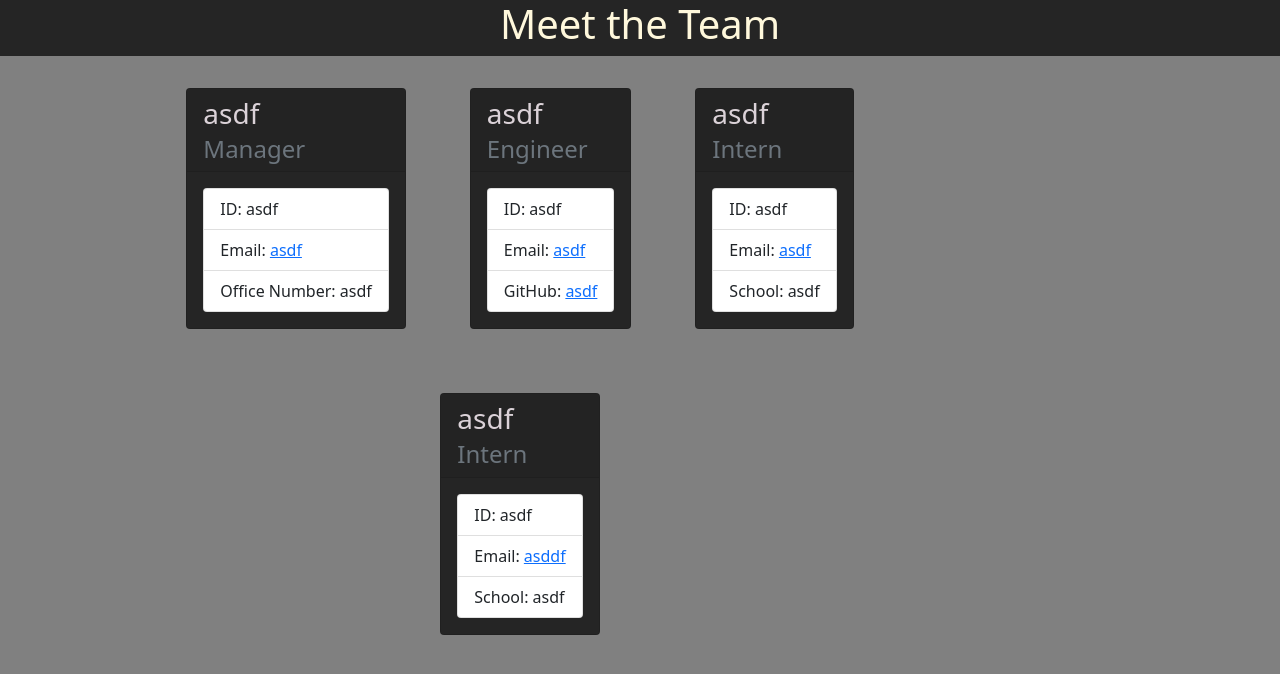
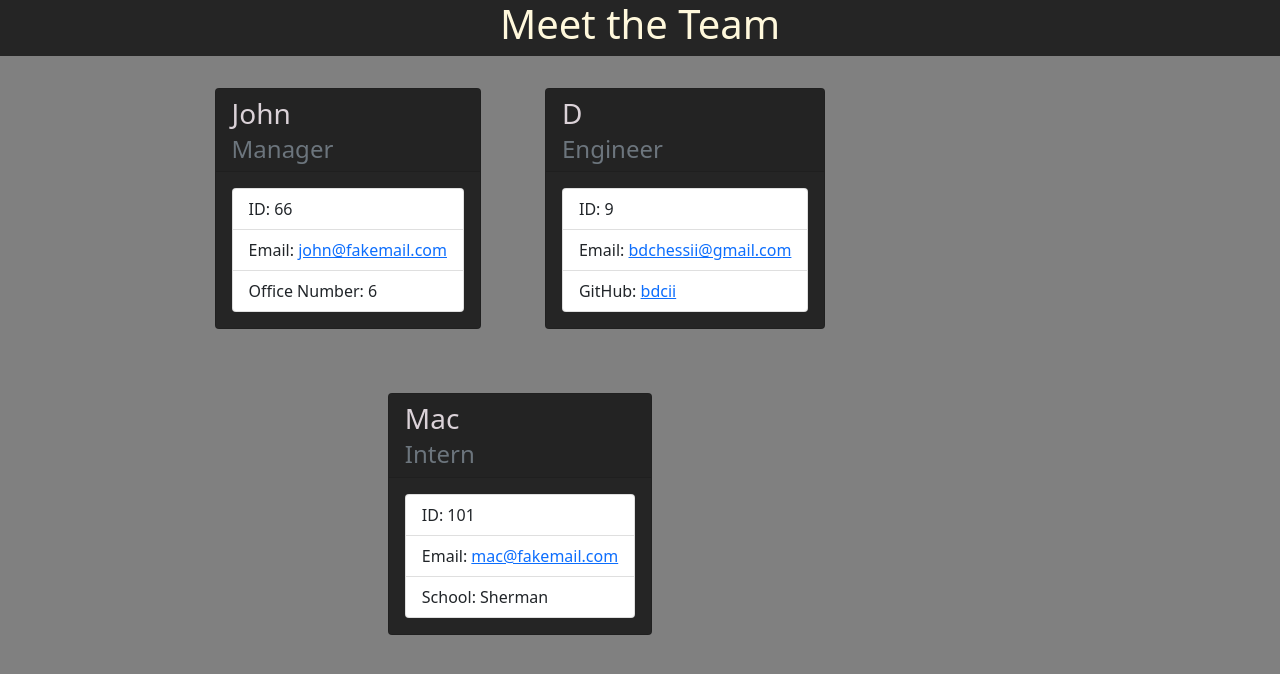
Before and after one commit to bdcii/TeamProfileGenerator, a website: page dist/teamsite.html in a window 1280 px wide. Drawn offline with nearby package versions, Linux system fonts and the light colour scheme.

Commit message:
added example of user generated team profile

```diff
--- a/dist/teamsite.html
+++ b/dist/teamsite.html
@@ -25,56 +25,42 @@
 
         <div class="card team-card">
                     <div class="card-header">
-                        <h3 class="card-title">asdf</h2>
+                        <h3 class="card-title">John</h2>
                         <h4 class="card-subtitle text-muted">Manager</h3>
                     </div>
                     <div class="card-body">
                         <ul class="list-group">
-                            <li class="list-group-item">ID: asdf</li>
-                            <li class="list-group-item">Email: <a href="mailto:asdf">asdf</a></li>
-                            <li class="list-group-item">Office Number: asdf</li>
+                            <li class="list-group-item">ID: 66</li>
+                            <li class="list-group-item">Email: <a href="mailto:john@fakemail.com">john@fakemail.com</a></li>
+                            <li class="list-group-item">Office Number: 6</li>
                         </ul>
                     </div>
                 </div>
 
         <div class="card team-card">
                     <div class="card-header">
-                        <h3 class="card-title">asdf</h2>
+                        <h3 class="card-title">D</h2>
                         <h4 class="card-subtitle text-muted">Engineer</h3>
                     </div>
                     <div class="card-body">
                         <ul class="list-group">
-                            <li class="list-group-item">ID: asdf</li>
-                            <li class="list-group-item">Email: <a href="mailto:asdf">asdf</a></li>
-                            <li class="list-group-item">GitHub: <a href="https://github.com/asdf" target="_blank" >asdf</a></li>
+                            <li class="list-group-item">ID: 9</li>
+                            <li class="list-group-item">Email: <a href="mailto:bdchessii@gmail.com">bdchessii@gmail.com</a></li>
+                            <li class="list-group-item">GitHub: <a href="https://github.com/bdcii" target="_blank" >bdcii</a></li>
                         </ul>
                     </div>
                 </div>
 
         <div class="card team-card">
         <div class="card-header">
-            <h3 class="card-title">asdf</h2>
+            <h3 class="card-title">Mac</h2>
             <h4 class="card-subtitle text-muted">Intern</h3>
         </div>
         <div class="card-body">
             <ul class="list-group">
-                <li class="list-group-item">ID: asdf</li>
-                <li class="list-group-item">Email: <a href="mailto:asdf">asdf</a></li>
-                <li class="list-group-item">School: asdf</li>
-            </ul>
-        </div>
-    </div>
-
-        <div class="card team-card">
-        <div class="card-header">
-            <h3 class="card-title">asdf</h2>
-            <h4 class="card-subtitle text-muted">Intern</h3>
-        </div>
-        <div class="card-body">
-            <ul class="list-group">
-                <li class="list-group-item">ID: asdf</li>
-                <li class="list-group-item">Email: <a href="mailto:asddf">asddf</a></li>
-                <li class="list-group-item">School: asdf</li>
+                <li class="list-group-item">ID: 101</li>
+                <li class="list-group-item">Email: <a href="mailto:mac@fakemail.com">mac@fakemail.com</a></li>
+                <li class="list-group-item">School: Sherman</li>
             </ul>
         </div>
     </div>
```
